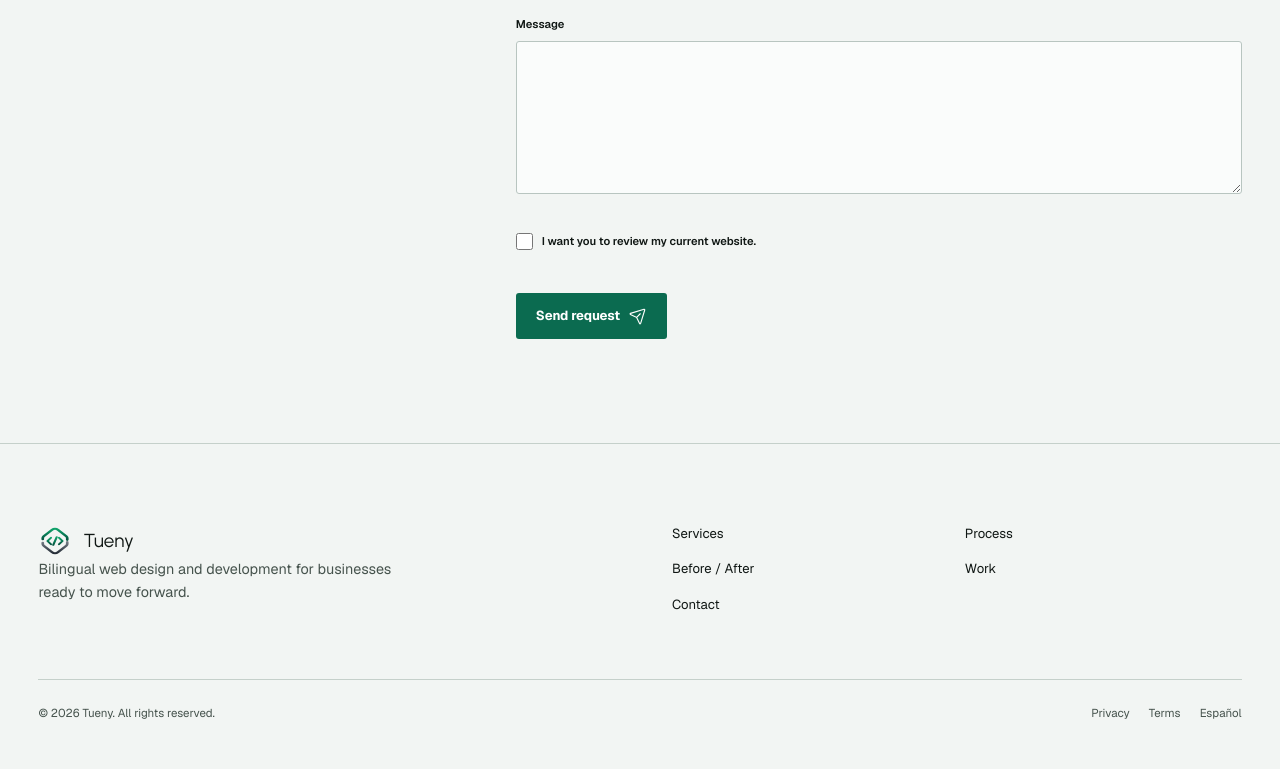
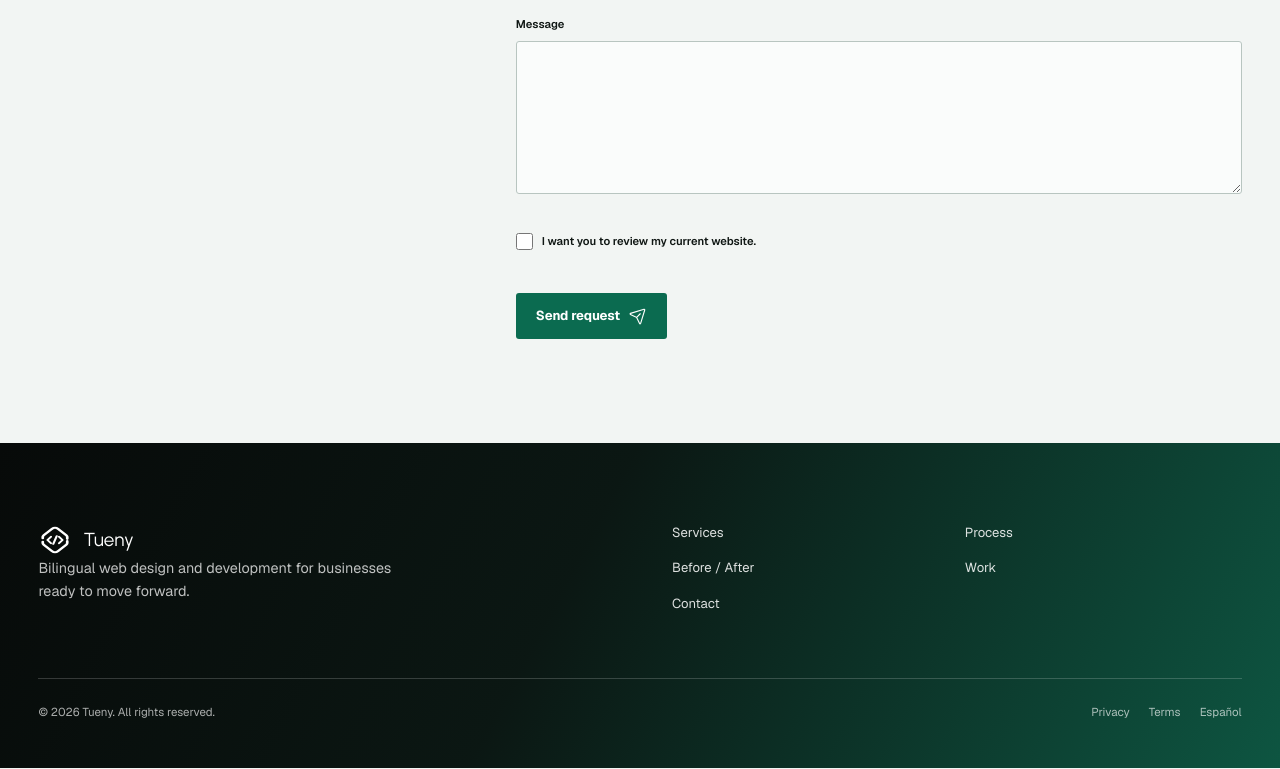
Before and after one commit to JohsonRodriguez/emprendimiento, a Next.js app: page /en in a window 1280 px wide. Shown: the part 8863-9632 px from the top of the page. Built offline with nearby package versions, Linux system fonts and the light colour scheme.

Commit message:
Add Tueny gradient footer

```diff
--- a/app/globals.css
+++ b/app/globals.css
@@ -140,3 +140,8 @@ footer{margin-top:0}
 @media(max-width:420px){.logo{gap:.55rem}.logo .brand-mark{width:30px;height:30px}}
 .redirect-page{min-height:100dvh;display:grid;place-content:center;gap:.75rem;text-align:center}.redirect-page p{margin:0;color:var(--muted)}.redirect-page a{color:var(--accent);font-weight:650;text-decoration:underline;text-underline-offset:4px}
 .result-core span{font-family:var(--font-urbanist),sans-serif;font-size:1.05rem;font-weight:500;letter-spacing:0}.result-brand-mark{width:54px;height:54px;object-fit:contain}.result-core{gap:.45rem}@media(max-width:767px){.result-brand-mark{width:44px;height:44px}.result-core span{font-size:.95rem}}
+
+/* Full-bleed Tueny footer: deep charcoal resolving into the brand green. */
+footer{max-width:none;padding-left:max(var(--gutter),calc((100vw - var(--container))/2 + var(--gutter)));padding-right:max(var(--gutter),calc((100vw - var(--container))/2 + var(--gutter)));background:linear-gradient(118deg,#070a09 0%,#0b1713 44%,#0f7156 125%);color:#fff;border-top:0}
+footer>div>p{color:rgba(255,255,255,.74)}footer nav{color:rgba(255,255,255,.86)}footer nav a:hover{color:#fff}.footer-meta{color:rgba(255,255,255,.66);border-color:rgba(255,255,255,.18)}.footer-logo{color:#fff}
+@media(max-width:767px){footer{padding-left:1.25rem;padding-right:1.25rem;background:linear-gradient(145deg,#070a09 0%,#0a1a14 55%,#0f7156 145%)}}
--- a/components/LandingPage.tsx
+++ b/components/LandingPage.tsx
@@ -29,5 +29,5 @@ export function LandingPage({locale}:{locale:Locale}){const d=dictionaries[local
     <section className="section cta-section"><Reveal><h2>{d.ctaTitle}</h2><p>{d.ctaBody}</p><div><a className="button light" href="#contact">{d.ctaPrimary}<ArrowRight size={18}/></a>{showProjectsCta&&<a className="text-link light-link" href="#work">{d.ctaSecondary}<ArrowDownRight size={18}/></a>}</div></Reveal></section>
 
     <section className="section contact-section" id="contact"><Reveal className="contact-copy"><h2>{d.contactTitle}</h2><p>{d.contactBody}</p><a href="mailto:hello@nuevaweb.studio">hello@nuevaweb.studio</a></Reveal><Reveal className="contact-form-wrap" delay={.08}><ContactForm d={d}/></Reveal></section>
-  </main><footer><div><Link href={`/${locale}`} className="logo footer-logo"><Image className="brand-mark" src={assetPath("/brand/tueny-symbol-master.svg")} alt="" width={34} height={34}/>Tueny</Link><p>{d.footer}</p></div><nav>{d.nav.slice(1).map((x,i)=><a key={x} href={`#${["services","process","before-after","work","contact"][i]}`}>{x}</a>)}</nav><div className="footer-meta"><span>© {new Date().getFullYear()} Tueny. {d.rights}</span><span><a href="#">{d.privacy}</a><a href="#">{d.terms}</a><Link href={locale==="es"?"/en":"/es"}>{locale==="es"?"English":"Español"}</Link></span></div></footer>
+  </main><footer><div><Link href={`/${locale}`} className="logo footer-logo"><Image className="brand-mark" src={assetPath("/brand/tueny-symbol-white.svg")} alt="" width={34} height={34}/>Tueny</Link><p>{d.footer}</p></div><nav>{d.nav.slice(1).map((x,i)=><a key={x} href={`#${["services","process","before-after","work","contact"][i]}`}>{x}</a>)}</nav><div className="footer-meta"><span>© {new Date().getFullYear()} Tueny. {d.rights}</span><span><a href="#">{d.privacy}</a><a href="#">{d.terms}</a><Link href={locale==="es"?"/en":"/es"}>{locale==="es"?"English":"Español"}</Link></span></div></footer>
   </>}
```
